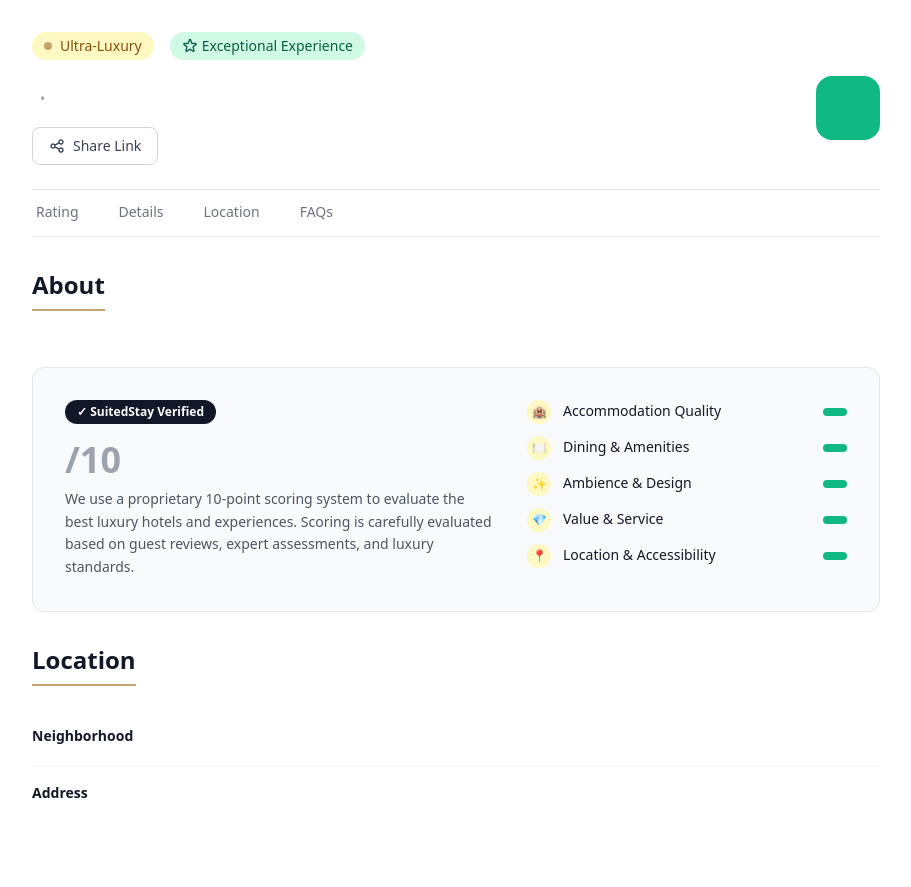
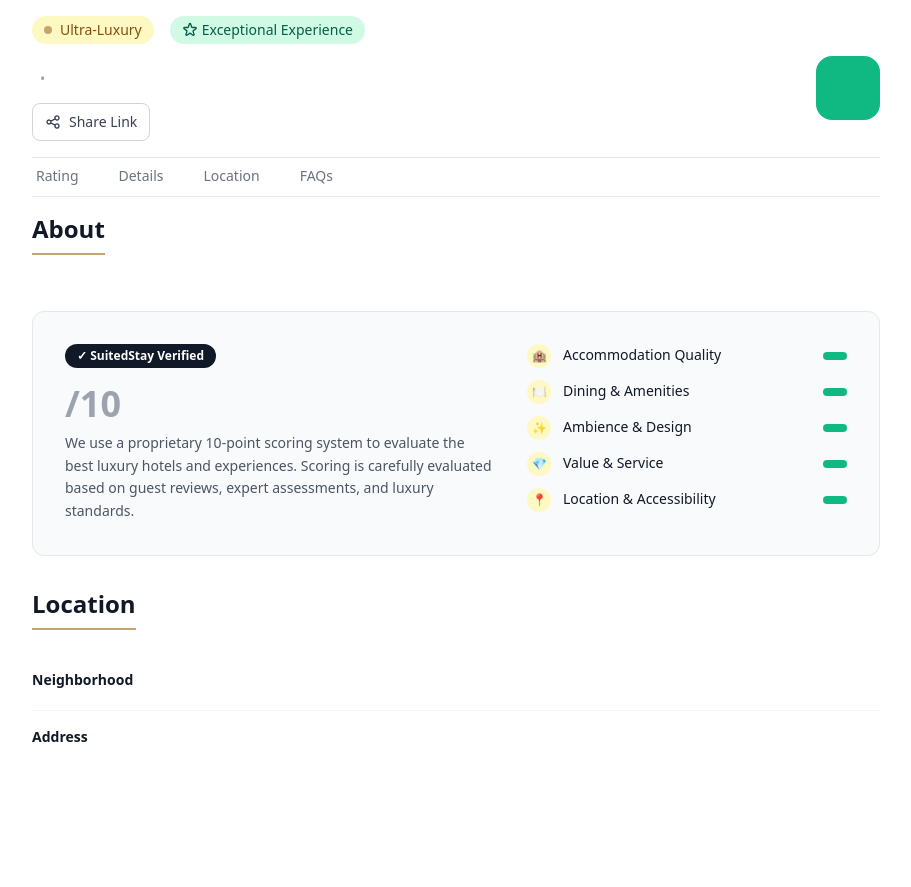
Before and after one commit to SuitedStay/SuitedStay, a Node project: template templates/hotel-template.hbs in a window 1280 px wide. Shown: the part 65-952 px from the top of the page, without its empty margins (184-1095 px from the left). After the commit the page ends 807 px from the top, so only its background shows below. Run offline with Node 20 templates, Linux system fonts and the light colour scheme; the template is opened without the code that fills it, so the values that code supplies are empty; some libraries are stand-ins or nearby versions.

Commit message:
Optimize hero section to fit above the fold

```diff
--- a/templates/hotel-template.hbs
+++ b/templates/hotel-template.hbs
@@ -122,9 +122,9 @@
     </header>
 
     <!-- Main Content -->
-    <div class="max-w-4xl mx-auto px-6 py-8">
+    <div class="max-w-4xl mx-auto px-6 py-4">
         <!-- Badges -->
-        <div class="flex items-center gap-4 mb-4 flex-wrap">
+        <div class="flex items-center gap-4 mb-3 flex-wrap">
             <div id="premium-badge" class="bg-emerald-600 text-white px-3 py-1 rounded-full text-sm font-semibold">
                 ✓ Premium Listing
             </div>
@@ -141,12 +141,12 @@
         </div>
 
         <!-- Hotel Header with Score -->
-        <div class="flex items-start justify-between mb-6">
+        <div class="flex items-start justify-between mb-4">
             <div class="flex-1 pr-4">
-                <h1 class="text-3xl lg:text-4xl font-bold text-gray-900 mb-2 leading-tight">{{hotel_name}}</h1>
+                <h1 class="text-2xl lg:text-3xl font-bold text-gray-900 mb-2 leading-tight">{{hotel_name}}</h1>
                 <p class="text-gray-600 mb-3">{{address}}</p>
 
-                <div class="flex items-center space-x-4 mb-4 flex-wrap">
+                <div class="flex items-center space-x-4 mb-3 flex-wrap">
                     <div class="flex items-center">
                         {{#if star_rating_icons}}
                         <div class="flex text-yellow-400 text-base mr-2">
@@ -160,14 +160,14 @@
                 </div>
 
                 <div class="flex flex-wrap items-center gap-3">
-                    <button id="shareBtn" onclick="shareLink()" class="flex items-center px-4 py-2 bg-white border border-gray-300 rounded-lg text-sm font-medium text-gray-700 hover:bg-gray-50 transition-colors">
+                    <button id="shareBtn" onclick="shareLink()" class="flex items-center px-3 py-2 bg-white border border-gray-300 rounded-lg text-sm font-medium text-gray-700 hover:bg-gray-50 transition-colors">
                         <svg class="w-4 h-4 mr-2" fill="none" stroke="currentColor" viewBox="0 0 24 24">
                             <path stroke-linecap="round" stroke-linejoin="round" stroke-width="2" d="M8.684 13.342C8.886 12.938 9 12.482 9 12c0-.482-.114-.938-.316-1.342m0 2.684a3 3 0 110-2.684m0 2.684l6.632 3.316m-6.632-6l6.632-3.316m0 0a3 3 0 105.367-2.684 3 3 0 00-5.367 2.684zm0 9.316a3 3 0 105.367 2.684 3 3 0 00-5.367-2.684z"></path>
                         </svg>
                         <span id="shareText">Share Link</span>
                     </button>
                     {{#if phone_url}}
-                    <a href="{{phone_url}}" class="flex items-center px-4 py-2 bg-white border border-gray-300 rounded-lg text-sm font-medium text-gray-700 hover:bg-gray-50 transition-colors">
+                    <a href="{{phone_url}}" class="flex items-center px-3 py-2 bg-white border border-gray-300 rounded-lg text-sm font-medium text-gray-700 hover:bg-gray-50 transition-colors">
                         <svg class="w-4 h-4 mr-2" fill="none" stroke="currentColor" viewBox="0 0 24 24">
                             <path stroke-linecap="round" stroke-linejoin="round" stroke-width="2" d="M3 5a2 2 0 012-2h3.28a1 1 0 01.948.684l1.498 4.493a1 1 0 01-.502 1.21l-2.257 1.13a11.042 11.042 0 005.516 5.516l1.13-2.257a1 1 0 011.21-.502l4.493 1.498a1 1 0 01.684.949V19a2 2 0 01-2 2h-1C9.716 21 3 14.284 3 6V5z"></path>
                         </svg>
@@ -175,7 +175,7 @@
                     </a>
                     {{/if}}
                     {{#if book_link}}
-                    <a href="{{book_link}}" target="_blank" class="px-4 py-2 bg-blue-600 text-white rounded-lg text-sm font-medium hover:bg-blue-700 transition-colors">
+                    <a href="{{book_link}}" target="_blank" class="px-3 py-2 bg-blue-600 text-white rounded-lg text-sm font-medium hover:bg-blue-700 transition-colors">
                         Book {{price_range}}
                     </a>
                     {{/if}}
@@ -189,19 +189,19 @@
         </div>
 
         <!-- Navigation Tabs -->
-        <div class="border-t border-b border-gray-200 mb-8">
+        <div class="border-t border-b border-gray-200 mb-4">
             <nav class="flex space-x-8 overflow-x-auto">
-                <a href="#rating" class="nav-tab py-3 px-1 border-b-2 border-transparent text-gray-500 hover:text-gray-700 hover:border-gray-300 font-medium text-sm whitespace-nowrap cursor-pointer" onclick="scrollToSection('rating', this)">Rating</a>
-                <a href="#details" class="nav-tab py-3 px-1 border-b-2 border-transparent text-gray-500 hover:text-gray-700 hover:border-gray-300 font-medium text-sm whitespace-nowrap cursor-pointer" onclick="scrollToSection('details', this)">Details</a>
-                <a href="#location" class="nav-tab py-3 px-1 border-b-2 border-transparent text-gray-500 hover:text-gray-700 hover:border-gray-300 font-medium text-sm whitespace-nowrap cursor-pointer" onclick="scrollToSection('location', this)">Location</a>
-                <a href="#faqs" class="nav-tab py-3 px-1 border-b-2 border-transparent text-gray-500 hover:text-gray-700 hover:border-gray-300 font-medium text-sm whitespace-nowrap cursor-pointer" onclick="scrollToSection('faqs', this)">FAQs</a>
+                <a href="#rating" class="nav-tab py-2 px-1 border-b-2 border-transparent text-gray-500 hover:text-gray-700 hover:border-gray-300 font-medium text-sm whitespace-nowrap cursor-pointer" onclick="scrollToSection('rating', this)">Rating</a>
+                <a href="#details" class="nav-tab py-2 px-1 border-b-2 border-transparent text-gray-500 hover:text-gray-700 hover:border-gray-300 font-medium text-sm whitespace-nowrap cursor-pointer" onclick="scrollToSection('details', this)">Details</a>
+                <a href="#location" class="nav-tab py-2 px-1 border-b-2 border-transparent text-gray-500 hover:text-gray-700 hover:border-gray-300 font-medium text-sm whitespace-nowrap cursor-pointer" onclick="scrollToSection('location', this)">Location</a>
+                <a href="#faqs" class="nav-tab py-2 px-1 border-b-2 border-transparent text-gray-500 hover:text-gray-700 hover:border-gray-300 font-medium text-sm whitespace-nowrap cursor-pointer" onclick="scrollToSection('faqs', this)">FAQs</a>
             </nav>
         </div>
 
         <!-- Hero Image with lazy loading -->
         {{#if hero_photo_url}}
-        <div class="mb-8 -mx-6 lg:-mx-8">
-            <img src="{{hero_photo_url}}" alt="{{hotel_name}} luxury hotel exterior view" class="w-full h-64 md:h-80 lg:h-96 object-cover rounded-lg" loading="eager" fetchpriority="high" />
+        <div class="mb-4 -mx-6 lg:-mx-8">
+            <img src="{{hero_photo_url}}" alt="{{hotel_name}} luxury hotel exterior view" class="w-full h-48 md:h-56 object-cover rounded-lg" loading="eager" fetchpriority="high" />
         </div>
         {{/if}}
 
```
